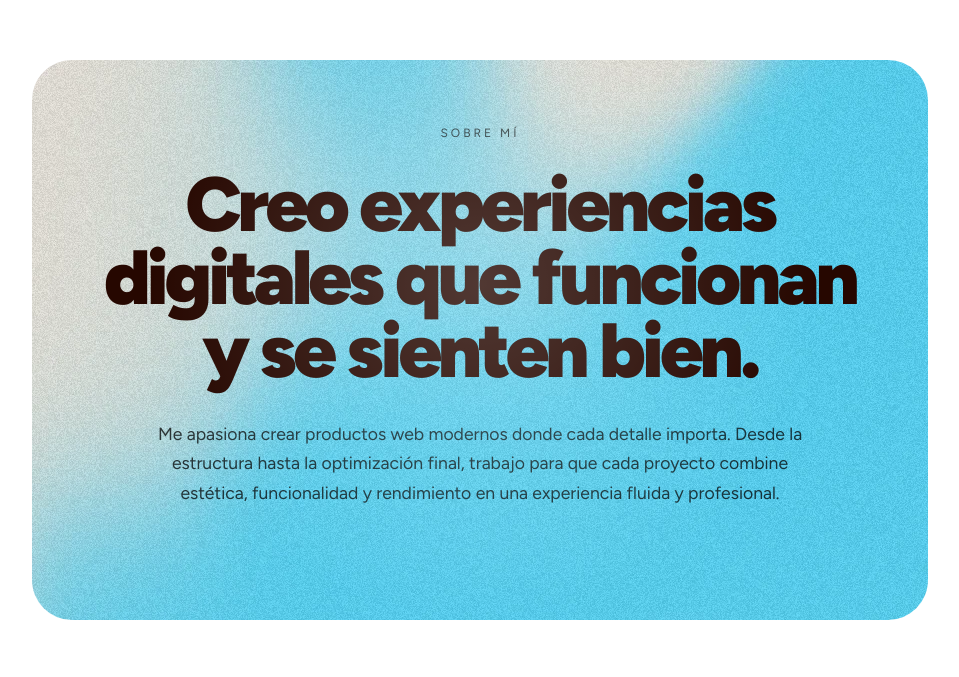
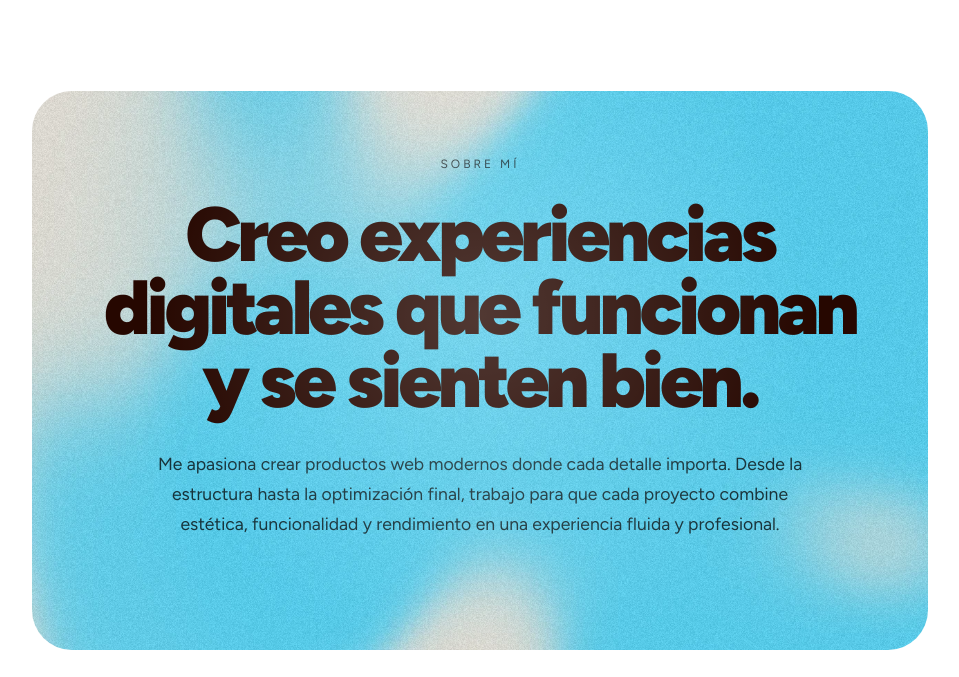
Before and after one commit to luciosantibanez/porfolio, a React (Vite) app: page / in a window 1280 px wide. Shown: the part 4748-5425 px from the top of the page, without its empty margins (160-1119 px from the left). Built offline with nearby package versions, Linux system fonts and the light colour scheme.

Commit message:
ultimo commit

```diff
--- a/src/data/proyectos.js
+++ b/src/data/proyectos.js
@@ -6,7 +6,7 @@ import gastrosud from "../assets/gastrosudPORTADA.webp"
 import rennova from "../assets/rennovaport.webp"
 import hospitalEspaniol from "../assets/hospital.webp"
 import nutre from "../assets/nutre.webp"
-import lujanTurismo from "../assets/turismoLujan.webp"
+import lujanTurismo from "../assets/lujan.webp"
 import alterfocus from "../assets/pagina.webp"
 import core from "../assets/core.webp"
 
--- a/src/styles.css
+++ b/src/styles.css
@@ -395,42 +395,10 @@ nav ul a:hover{
   position: relative;
   overflow: hidden;
   color: var(--colorMarron);
-  background-color: #d8d2c8;
-  background-image:
-    /* NARANJA superior grande */
-    radial-gradient(
-      800px 500px at 10% 100%,
-      rgba(255, 140, 40, 0.9) 0%,
-      rgba(255, 140, 40, 0.6) 30%,
-      rgba(255, 140, 40, 0.25) 55%,
-      transparent 75%
-    ),
+  background-repeat: no-repeat;
+  background-size: cover;
 
-    /* ROSA lateral derecha */
-    radial-gradient(
-      600px 600px at 95% 30%,
-      rgba(255, 112, 80, 0.85) 0%,
-      rgba(255, 60, 11, 0.472) 30%,
-      rgba(237, 49, 20, 0.2) 55%,
-      transparent 80%
-    ),
 
-    /* AMARILLO inferior */
-    radial-gradient(
-      700px 400px at 80% 00%,
-      rgba(255, 185, 90, 0.8) 0%,
-      rgba(255, 185, 90, 0.5) 30%,
-      rgba(255, 185, 90, 0.2) 60%,
-      transparent 80%
-    ),
-
-    /* LUZ central suave */
-    radial-gradient(
-      900px 600px at 50% 50%,
-      rgba(255, 245, 225, 0.8) 0%,
-      rgba(240, 232, 220, 0.9) 40%,
-      rgba(220, 212, 200, 1) 100%
-    );
 }
 
 /* Label pequeño arriba */
```
Also changed, not shown: src/assets/lujan.webp (added).
